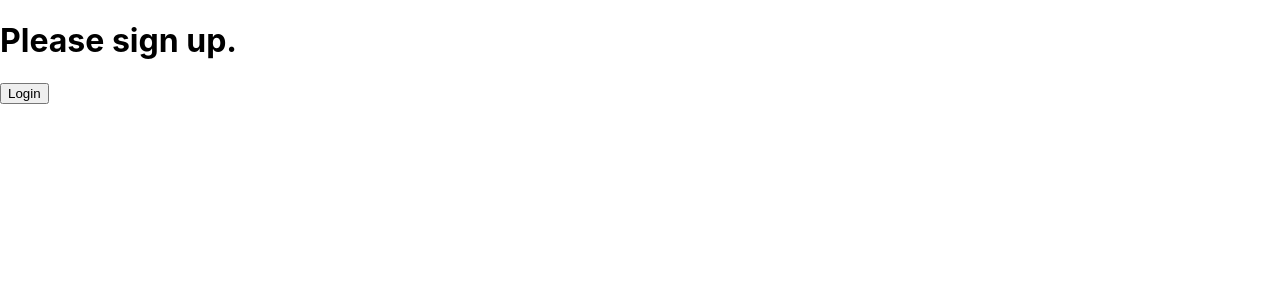
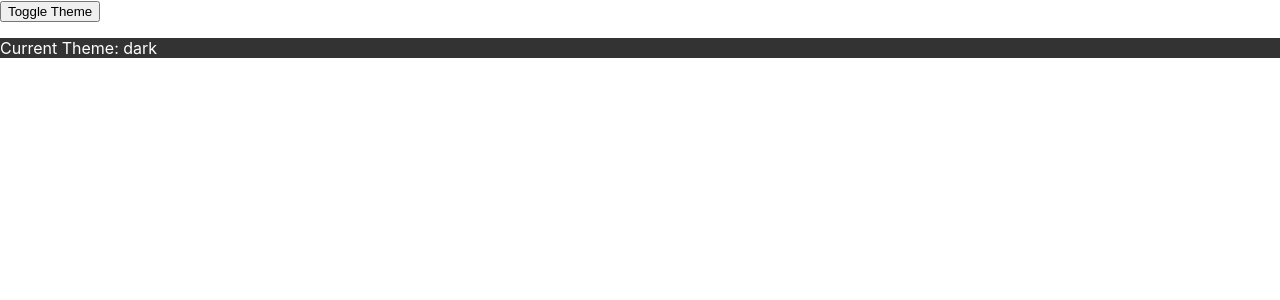
Before and after one commit to Fiza-khan1/Hooks-in-react, a React (Create React App) app: page / in a window 1280 px wide. Shown: the top 300 px of the page. Built offline with nearby package versions, Linux system fonts and the light colour scheme.

Commit message:
Use Context in react

```diff
--- a/src/App.js
+++ b/src/App.js
@@ -1,91 +1,20 @@
+// App.js
 import React, { useState } from 'react';
+import { ThemeContext } from './component1';
+import Page from './page';
 
 function App() {
-  const users = [
-    { id: 1, name: "Alice", age: 30, location: "New York" },
-    { id: 2, name: "Bob", age: 25, location: "San Francisco" },
-    { id: 3, name: "Charlie", age: 35, location: "Chicago" }
-  ];
+  const [theme, setTheme] = useState('dark');
 
-  const [form, setForm] = useState({ name: "Fiza", age: "22" });
-  const [isLoggedIn, setIsLoggedIn] = useState(false);
-  const [role, setRole] = useState('admin');
-
-  const handleInputChange = (e) => {
-    const { name, value } = e.target;
-    setForm({ ...form, [name]: value });
+  const toggleTheme = () => {
+    setTheme((prevTheme) => (prevTheme === 'light' ? 'dark' : 'light'));
   };
 
   return (
-    <div>
-      <Greeting isLoggedIn={isLoggedIn} role={role} users={users} />
-      {isLoggedIn ? (
-        <>
-          <button onClick={() => setIsLoggedIn(false)}>Logout</button>
-          <input
-            type="text"
-            name="name"
-            value={form.name}
-            onChange={handleInputChange}
-            placeholder='Enter name'
-          />
-          <input
-            type="text"
-            name="age"
-            value={form.age}
-            onChange={handleInputChange}
-            placeholder='Enter age'
-          />
-        </>
-      ) : (
-        <button onClick={() => setIsLoggedIn(true)}>Login</button>
-      )}
-    </div>
-  );
-}
-
-function Greeting({ isLoggedIn, role, users }) {
-  if (isLoggedIn) {
-    return (
-      <>
-        <h1>Welcome back!</h1>
-        <UserRole role={role} users={users} />
-      </>
-    );
-  } else {
-    return <h1>Please sign up.</h1>;
-  }
-}
-
-function UserRole({ role, users }) {
-  switch (role) {
-    case 'admin':
-      return (
-        <>
-          <p>You are an admin.</p>
-          <ShowList users={users} />
-        </>
-      );
-    case 'superuser':
-      return <p>You are a superuser.</p>;
-    case 'staff':
-      return <p>You are staff.</p>;
-    default:
-      return <p>Unknown role.</p>;
-  }
-}
-
-function ShowList({ users }) {
-  return (
-    <div>
-      {users.map(user => (
-        <div key={user.id}>
-          <p>Name: {user.name}</p>
-          <p>Age: {user.age}</p>
-          <p>Location: {user.location}</p>
-        </div>
-      ))}
-    </div>
+    <ThemeContext.Provider value={theme}>
+      <button onClick={toggleTheme}>Toggle Theme</button>
+      <Page />
+    </ThemeContext.Provider>
   );
 }
 
--- /dev/null
+++ b/src/component1.js
@@ -0,0 +1,3 @@
+import { createContext } from 'react';
+
+export const ThemeContext = createContext('light');
--- /dev/null
+++ b/src/page.js
@@ -0,0 +1,14 @@
+// Page.js
+import React, { useContext } from 'react';
+import { ThemeContext } from './component1';
+ //value={light}
+function Page() {
+  const themes = useContext(ThemeContext);
+  return (
+    <div style={{ background: themes === 'light' ? '#fff' : '#333', color: themes=== 'light' ? '#000' : '#fff' }}>
+      <p>Current Theme: {themes}</p>
+    </div>
+  );
+}
+
+export default Page;
```
